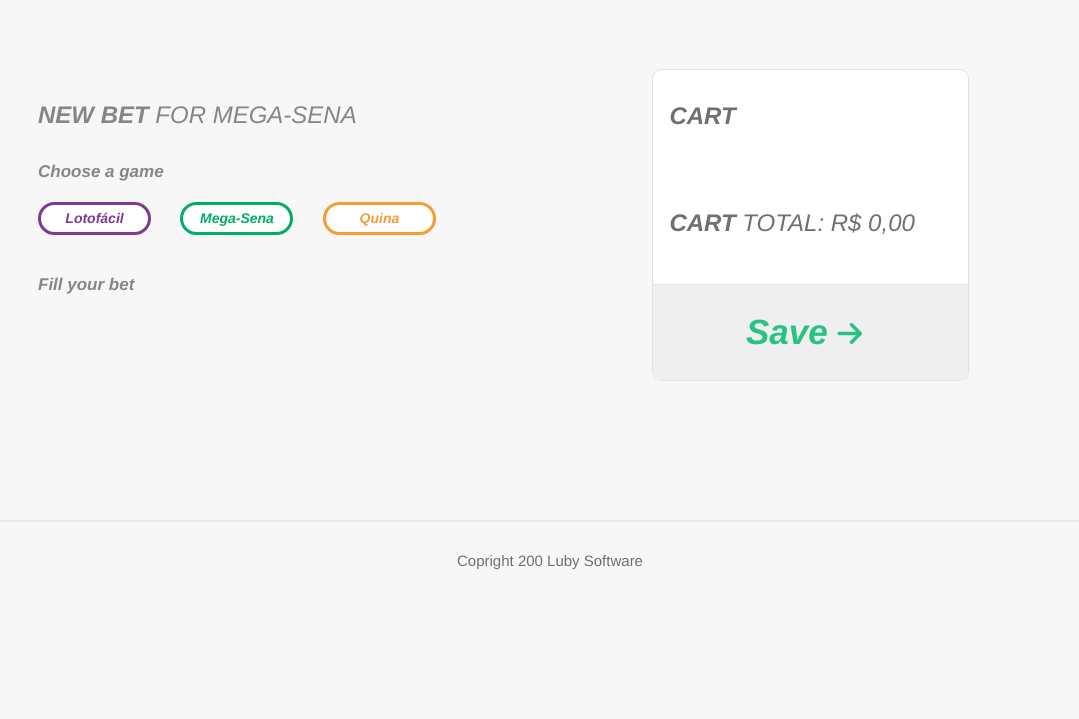
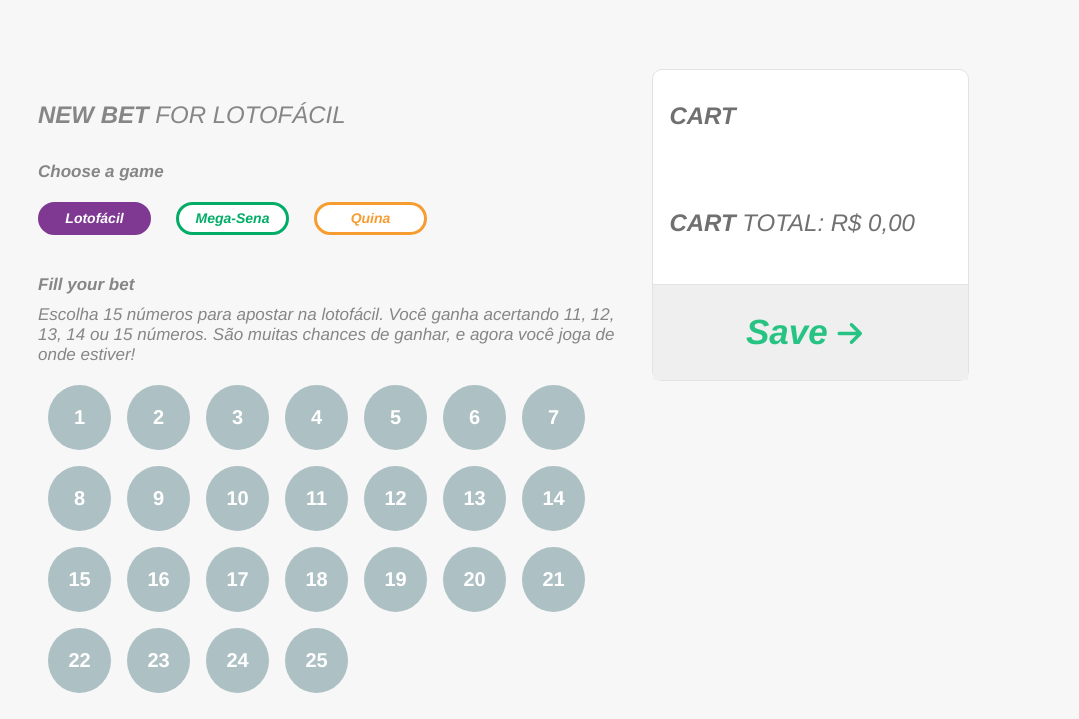
Before and after one commit to JaianeOliveira/TGL-js, a website: page index.html in a window 1280 px wide. Shown: the part 81-800 px from the top of the page, without its empty margins (90-1169 px from the left). Drawn offline with Linux system fonts and the light colour scheme.

Commit message:
feat: cria os botões de seleção do game de forma dinâmica

```diff
--- a/index.html
+++ b/index.html
@@ -27,14 +27,12 @@
     </header>
     <main>
         <div class="gameDiv">
-            <p class="subtitle"><b>NEW BET </b> FOR MEGA-SENA</p>
+            <p class="subtitle"><b>NEW BET </b>FOR <span data-js="nameGame"></span></p>
             <p class='subtitle2'>Choose a game</p>
 
             <!-- Fazer esses botões serem dinâmicos -->
-            <div>
-                <button class="gameSelect" data-js="selectLotofacil"></button>
-                <button class="gameSelect" data-js="selectMegasena"></button>
-                <button class="gameSelect" data-js="selectQuina"></button>
+            <div class="topButtons">
+
             </div>
             <p class='subtitle2'>Fill your bet</p>
             <p data-js="gameDescription" class='subtitle2'></p>
--- a/index.js
+++ b/index.js
@@ -1,8 +1,5 @@
 (() => {
   const App = () => {
-    const $selectLotofacil = document.querySelector('[data-js="selectLotofacil"]');
-    const $selectMegasena = document.querySelector('[data-js="selectMegasena"]');
-    const $selectQuina = document.querySelector('[data-js="selectQuina"]');
     const $total = document.querySelector('[ data-js="total"]');
     const $gameDescription = document.querySelector('[data-js="gameDescription"]');
     const $tbody = document.querySelector('tbody');
@@ -11,7 +8,6 @@
     let selectedNumbers = [];
     let valorTotal = [];
     return {
-
       getData() {
         const ajax = new XMLHttpRequest();
 
@@ -24,12 +20,15 @@
               gameData = JSON.parse(ajax.responseText);
               gameData = gameData.types;
 
-              this.setDataInit();
+              this.createTopButtons();
+              this.functionInit(0, `select${gameData[0].type}`);
             } catch (e) {
               console.error(e);
             }
           }
         });
+
+        this.createTopButtons();
       },
 
       newElement(elem) {
@@ -46,6 +45,40 @@
 
       generateRandomNumbers(gameIndex) {
         return Math.floor(Math.random() * (gameData[gameIndex].range - 1) + 1);
+      },
+
+      setButtonGameColor(gameIndex, name) {
+        document.querySelectorAll('.gameSelect').forEach((item, index) => {
+          // eslint-disable-next-line no-param-reassign
+          item.style.backgroundColor = '#FFFFFF';
+          // eslint-disable-next-line no-param-reassign
+          item.style.color = gameData[index].color;
+        });
+        document.querySelector(`[data-js=${name}]`).style.backgroundColor = gameData[gameIndex].color;
+        document.querySelector(`[data-js=${name}]`).style.color = '#FFFFFF';
+      },
+
+      functionInit(gameIndex, e) {
+        const $gameName = document.querySelector('[data-js="nameGame"]');
+        $gameName.textContent = gameData[gameIndex].type;
+        this.getDescription(gameIndex);
+        this.createTableButtons(gameIndex);
+        this.setButtonGameColor(gameIndex, e);
+      },
+
+      createTopButtons() {
+        const $topButtonDiv = document.querySelector('.topButtons');
+        console.log(gameData.length);
+        gameData.forEach((item, index) => {
+          const $button = this.newElement('button');
+          $button.setAttribute('data-js', `select${item.type}`);
+          $button.className = 'gameSelect';
+          $button.style.borderColor = item.color;
+          $button.style.color = item.color;
+          $button.textContent = item.type;
+          $button.addEventListener('click', this.functionInit.bind(this, index, `select${item.type}`));
+          $topButtonDiv.appendChild($button);
+        });
       },
 
       createBottomButtons() {
@@ -125,12 +158,7 @@
         }
       },
 
-      setButtonGameColor(gameIndex, e) {
-        e.currentTarget.style.backgroundColor = gameData[gameIndex].color;
-        e.currentTarget.style.color = '#FFFFFF';
-      },
-
-      setDataInit() {
+      /* setDataInit() {
         $selectQuina.addEventListener('click', (e) => {
           selectedNumbers.splice(0, selectedNumbers.length);
           this.getDescription(2);
@@ -173,7 +201,7 @@
         $selectQuina.style.color = gameData[2].color;
         $selectQuina.textContent = gameData[2].type;
         $selectQuina.style.borderColor = gameData[2].color;
-      },
+      }, */
 
       createTableButtons(gameIndex) {
         $tbody.innerHTML = '';
--- a/styles.css
+++ b/styles.css
@@ -71,7 +71,9 @@
     border-radius: 6px;
     margin-right: 34px;
 }
-
+[data-js="nameGame"]{
+    text-transform: uppercase;
+}
 .gameDiv {
     width: 60%;
     display: flex;
```
